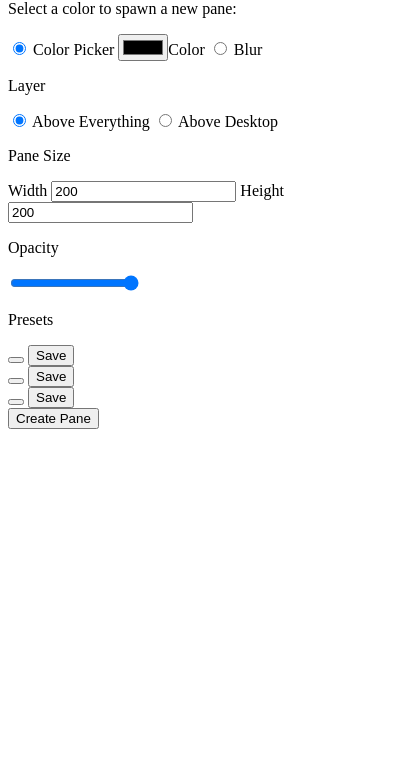
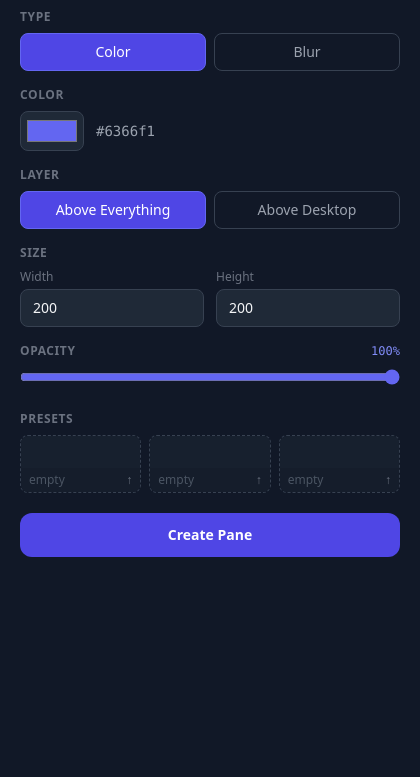
Before and after one commit to QuarantineCoder/Overlay, an Electron app: page index.html in a window 420 px wide. Shown: the part 67-844 px from the top of the page. Drawn offline with nearby package versions, Linux system fonts and the light colour scheme.

Commit message:
feat: dark UI redesign with TailWind, preset cards, blur preset support and auto-resize

```diff
--- a/index.html
+++ b/index.html
@@ -1,107 +1,237 @@
 <!DOCTYPE html>
 <html>
-<body>
-    <h2>Overlay Controller</h2>
-    <p>Select a color to spawn a new pane:</p>
+<head>
+    <meta charset="UTF-8">
+    <script src="https://cdn.tailwindcss.com"></script>
+</head>
+<body class="bg-gray-900 text-gray-100 font-sans p-5 select-none overflow-y-auto">
 
-        <label><input type="radio" name="type" value="color" checked> Color Picker</label>
-        <label><input type="color" name="type" id="colorPicker">Color</label>
-        <label><input type="radio" name="type" value="blur"> Blur</label>
+    <div class="flex items-center gap-3 mb-6">
+        <span class="w-5 h-5 rounded-full bg-indigo-400"></span>
+        <h1 class="text-2xl font-bold tracking-tight">Overlay</h1>
+    </div>
 
-        <p>Layer</p>
-        <label><input type="radio" name="layer" value="top" checked> Above Everything</label>
-        <label><input type="radio" name="layer" value="desktop"> Above Desktop</label>
+    <!-- Type -->
+    <div class="mb-4">
+        <span class="block text-xs font-semibold uppercase tracking-wider text-gray-500 mb-2">Type</span>
+        <div class="flex gap-2">
+            <button id="btn-type-color" onclick="setType('color')"
+                class="flex-1 py-2 text-sm font-medium rounded-lg border border-indigo-500 bg-indigo-600 text-white transition-all duration-150 cursor-pointer">
+                Color
+            </button>
+            <button id="btn-type-blur" onclick="setType('blur')"
+                class="flex-1 py-2 text-sm font-medium rounded-lg border border-gray-700 text-gray-400 hover:border-gray-600 hover:text-gray-200 transition-all duration-150 cursor-pointer">
+                Blur
+            </button>
+        </div>
+    </div>
 
-        <p>Pane Size</p>
-        <label>Width <input type="number" id="width" value="200" min="50"></label>
-        <label>Height <input type="number" id="height" value="200" min="50"></label>
+    <!-- Color -->
+    <div id="colorRow" class="mb-4">
+        <span class="block text-xs font-semibold uppercase tracking-wider text-gray-500 mb-2">Color</span>
+        <div class="flex items-center gap-3">
+            <input type="color" id="colorPicker" value="#6366f1"
+                class="h-10 w-16 rounded-lg cursor-pointer border border-gray-700 bg-gray-800 p-1">
+            <span id="colorHex" class="text-sm text-gray-400 font-mono">#6366f1</span>
+        </div>
+    </div>
 
-        <p>Opacity</p>
-        <input type="range" name="opacity" min="0.1" max="1" step="0.05" value="1">
+    <!-- Layer -->
+    <div class="mb-4">
+        <span class="block text-xs font-semibold uppercase tracking-wider text-gray-500 mb-2">Layer</span>
+        <div class="flex gap-2">
+            <button id="btn-layer-top" onclick="setLayer('top')"
+                class="flex-1 py-2 text-sm font-medium rounded-lg border border-indigo-500 bg-indigo-600 text-white transition-all duration-150 cursor-pointer">
+                Above Everything
+            </button>
+            <button id="btn-layer-desktop" onclick="setLayer('desktop')"
+                class="flex-1 py-2 text-sm font-medium rounded-lg border border-gray-700 text-gray-400 hover:border-gray-600 hover:text-gray-200 transition-all duration-150 cursor-pointer">
+                Above Desktop
+            </button>
+        </div>
+    </div>
 
-        <p>Presets</p>
-        <div id="presets">
-            <div>
-                <button class="presetColor" id="presetColor-0" onclick="loadPreset(0)"></button>
-                <button onclick="savePreset(0)">Save</button>
-                <span id="presetLabel-0"></span>
-            </div>
-            <div>
-                <button class="presetColor" id="presetColor-1" onclick="loadPreset(1)"></button>
-                <button onclick="savePreset(1)">Save</button>
-                <span id="presetLabel-1"></span>
-            </div>
-            <div>
-                <button class="presetColor" id="presetColor-2" onclick="loadPreset(2)"></button>
-                <button onclick="savePreset(2)">Save</button>
-                <span id="presetLabel-2"></span>
-            </div>
+    <!-- Size -->
+    <div class="mb-4">
+        <span class="block text-xs font-semibold uppercase tracking-wider text-gray-500 mb-2">Size</span>
+        <div class="flex gap-3">
+            <label class="flex-1">
+                <span class="text-xs text-gray-500 mb-1 block">Width</span>
+                <input type="number" id="width" value="200" min="50"
+                    class="w-full bg-gray-800 border border-gray-700 rounded-lg px-3 py-2 text-sm text-gray-100 focus:outline-none focus:border-indigo-500 transition-colors">
+            </label>
+            <label class="flex-1">
+                <span class="text-xs text-gray-500 mb-1 block">Height</span>
+                <input type="number" id="height" value="200" min="50"
+                    class="w-full bg-gray-800 border border-gray-700 rounded-lg px-3 py-2 text-sm text-gray-100 focus:outline-none focus:border-indigo-500 transition-colors">
+            </label>
         </div>
+    </div>
 
+    <!-- Opacity -->
+    <div class="mb-5">
+        <div class="flex justify-between items-center mb-2">
+            <span class="text-xs font-semibold uppercase tracking-wider text-gray-500">Opacity</span>
+            <span id="opacityDisplay" class="text-xs text-indigo-400 font-mono">100%</span>
+        </div>
+        <input type="range" id="opacitySlider" min="0.1" max="1" step="0.05" value="1"
+            class="w-full accent-indigo-500 cursor-pointer"
+            oninput="updateOpacity(this.value)">
+    </div>
 
-        <button onclick="spawn()">Create Pane</button>
+    <!-- Presets -->
+    <div class="mb-5">
+        <span class="block text-xs font-semibold uppercase tracking-wider text-gray-500 mb-2">Presets</span>
+        <div class="grid grid-cols-3 gap-2">
+            <div id="preset-0"></div>
+            <div id="preset-1"></div>
+            <div id="preset-2"></div>
+        </div>
+    </div>
+
+    <!-- Create -->
+    <button onclick="spawn()"
+        class="w-full py-3 bg-indigo-600 hover:bg-indigo-500 active:scale-[0.98] rounded-xl font-semibold text-white text-sm transition-all duration-150 cursor-pointer">
+        Create Pane
+    </button>
 
     <script>
+        // ipcRenderer lets this page send messages to main.js (Electron inter-process communication)
         const { ipcRenderer } = require('electron');
 
-        for(let i = 0; i < 3; i++) {
-            const preset = JSON.parse(localStorage.getItem(`preset-${i}`));
-            if (preset) {
-                document.getElementById(`presetColor-${i}`).style.backgroundColor = preset.colour;
-                document.getElementById(`presetLabel-${i}`).textContent = `${preset.colour} | ${preset.width}x${preset.height} | opacity: ${preset.opacity} | ${preset.layer}`;
+        // Track currently selected options — used when spawning a pane or saving a preset
+        let selectedType = 'color';
+        let selectedLayer = 'top';
+
+        // Tailwind classes applied to toggle buttons depending on their active/inactive state
+        const activeClasses = ['bg-indigo-600', 'border-indigo-500', 'text-white'];
+        const inactiveClasses = ['border-gray-700', 'text-gray-400'];
+
+        function setActive(btn) {
+            btn.classList.add(...activeClasses);
+            btn.classList.remove(...inactiveClasses);
         }
-}
-
-        function savePreset(index) {
-            const colour = document.getElementById('colorPicker').value;
-            const opacity = document.querySelector('input[name="opacity"]').value;
-            const layer = document.querySelector('input[name="layer"]:checked').value;
-            const width = Number(document.getElementById('width').value);
-            const height = Number(document.getElementById('height').value);
-
-            const preset = { colour, opacity, layer, width, height };
-            localStorage.setItem(`preset-${index}`, JSON.stringify(preset));
-            document.getElementById(`presetColor-${index}`).style.backgroundColor = colour;
-            document.getElementById(`presetLabel-${index}`).textContent = `${colour} | ${width}x${height} | opacity: ${opacity} | ${layer}`;
+        function setInactive(btn) {
+            btn.classList.remove(...activeClasses);
+            btn.classList.add(...inactiveClasses);
         }
 
-        function loadPreset(index) {
-            const preset = JSON.parse(localStorage.getItem(`preset-${index}`));
-            if (preset) {
-                document.getElementById('colorPicker').value = preset.colour;
-                document.querySelector('input[name="opacity"]').value = preset.opacity;
-                document.querySelector(`input[name="layer"][value="${preset.layer}"]`).checked = true;
-                document.querySelector('input[name="type"][value="color"]').checked = true;
-                document.getElementById('width').value = preset.width;
-                document.getElementById('height').value = preset.height;
+        // Update the selected type, swap button styles, and show/hide the color picker row
+        function setType(type) {
+            selectedType = type;
+            setActive(document.getElementById('btn-type-color'));
+            setActive(document.getElementById('btn-type-blur'));
+            if (type === 'color') {
+                setActive(document.getElementById('btn-type-color'));
+                setInactive(document.getElementById('btn-type-blur'));
+            } else {
+                setActive(document.getElementById('btn-type-blur'));
+                setInactive(document.getElementById('btn-type-color'));
+            }
+            document.getElementById('colorRow').style.display = type === 'color' ? '' : 'none';
+        }
+
+        // Update the selected layer and swap button styles
+        function setLayer(layer) {
+            selectedLayer = layer;
+            if (layer === 'top') {
+                setActive(document.getElementById('btn-layer-top'));
+                setInactive(document.getElementById('btn-layer-desktop'));
+            } else {
+                setActive(document.getElementById('btn-layer-desktop'));
+                setInactive(document.getElementById('btn-layer-top'));
             }
         }
 
-        function spawn() {
-            const selectedType = document.querySelector('input[name="type"]:checked').value;
-            const layer = document.querySelector('input[name="layer"]:checked').value;
-            const opacity = document.querySelector('input[name="opacity"]').value;
-            const colorHex = document.getElementById('colorPicker').value;
+        // Keep the percentage label in sync as the slider moves
+        function updateOpacity(val) {
+            document.getElementById('opacityDisplay').textContent = Math.round(val * 100) + '%';
+        }
+
+        // Mirror the hex value next to the color picker as the user picks a color
+        document.getElementById('colorPicker').addEventListener('input', e => {
+            document.getElementById('colorHex').textContent = e.target.value;
+        });
+
+        // Build all three preset cards from localStorage — called on load and after every save
+        function renderPresets() {
+            for (let i = 0; i < 3; i++) {
+                const container = document.getElementById(`preset-${i}`);
+                const preset = JSON.parse(localStorage.getItem(`preset-${i}`));
+                if (preset) {
+                    const isBlur = preset.type === 'blur';
+                    // Blur presets get a dark gradient swatch; color presets show their actual color
+                    const swatchStyle = isBlur
+                        ? 'background: linear-gradient(135deg, #1e293b 25%, #334155 50%, #1e293b 75%)'
+                        : `background:${preset.colour}`;
+                    const swatchLabel = isBlur
+                        ? `<div class="text-xs text-gray-400">Blur</div>`
+                        : `<div class="text-xs text-gray-400 font-mono truncate">${preset.colour}</div>`;
+                    container.innerHTML = `
+                        <div class="rounded-lg border border-gray-700 overflow-hidden">
+                            <div class="h-8 cursor-pointer hover:opacity-80 transition-opacity flex items-center justify-center"
+                                 style="${swatchStyle}"
+                                 onclick="loadPreset(${i})">
+                                ${isBlur ? '<span style="font-size:10px;color:#94a3b8;letter-spacing:0.05em">BLUR</span>' : ''}
+                            </div>
+                            <div class="bg-gray-800 px-2 pt-1 pb-0.5 flex justify-between items-start">
+                                <div>
+                                    ${swatchLabel}
+                                    <div class="text-xs text-gray-500">${preset.width}×${preset.height}</div>
+                                </div>
+                                <button onclick="savePreset(${i})" class="text-xs text-gray-500 hover:text-indigo-400 transition-colors ml-1 mt-0.5" title="Overwrite">↑</button>
+                            </div>
+                        </div>`;
+                } else {
+                    container.innerHTML = `
+                        <div class="rounded-lg border border-dashed border-gray-700 overflow-hidden">
+                            <div class="h-8 bg-gray-800/50"></div>
+                            <div class="bg-gray-800/30 px-2 py-1 flex justify-between items-center">
+                                <span class="text-xs text-gray-600">empty</span>
+                                <button onclick="savePreset(${i})" class="text-xs text-gray-500 hover:text-indigo-400 transition-colors" title="Save">↑</button>
+                            </div>
+                        </div>`;
+                }
+            }
+        }
+
+        // Snapshot the current settings into a preset slot and re-render the cards
+        function savePreset(index) {
+            const colour = document.getElementById('colorPicker').value;
+            const opacity = document.getElementById('opacitySlider').value;
             const width = Number(document.getElementById('width').value);
             const height = Number(document.getElementById('height').value);
+            localStorage.setItem(`preset-${index}`, JSON.stringify({ colour, opacity, layer: selectedLayer, width, height, type: selectedType }));
+            renderPresets();
+        }
 
-             let config;
+        // Restore all controls to match a saved preset
+        function loadPreset(index) {
+            const preset = JSON.parse(localStorage.getItem(`preset-${index}`));
+            if (!preset) return;
+            document.getElementById('colorPicker').value = preset.colour;
+            document.getElementById('colorHex').textContent = preset.colour;
+            document.getElementById('opacitySlider').value = preset.opacity;
+            document.getElementById('width').value = preset.width;
+            document.getElementById('height').value = preset.height;
+            updateOpacity(preset.opacity);
+            setLayer(preset.layer);
+            // Fall back to 'color' for any presets saved before type tracking was added
+            setType(preset.type ?? 'color');
+        }
 
-             if(selectedType === 'blur') {
-                config = { type: 'blur', layer, opacity, width, height };
-             } else {
-                config = { type: 'color', value: colorHex, layer, opacity, width, height };
-             }
-
+        // Read all current settings, build the config, and tell main.js to open a new pane window
+        function spawn() {
+            const opacity = document.getElementById('opacitySlider').value;
+            const width = Number(document.getElementById('width').value);
+            const height = Number(document.getElementById('height').value);
+            const config = selectedType === 'blur'
+                ? { type: 'blur', layer: selectedLayer, opacity, width, height }
+                : { type: 'color', value: document.getElementById('colorPicker').value, layer: selectedLayer, opacity, width, height };
             ipcRenderer.send('create-pane', config);
         }
 
-        for(let i = 0; i < 3; i++) {
-            const preset = JSON.parse(localStorage.getItem(`preset-${i}`));
-            if (preset) {
-                document.getElementById(`presetColor-${i}`).style.backgroundColor = preset.colour;
-            }
-        }
+        renderPresets();
     </script>
 </body>
 </html>
```
Also changed, not shown: main.js (+20 -6 lines).
